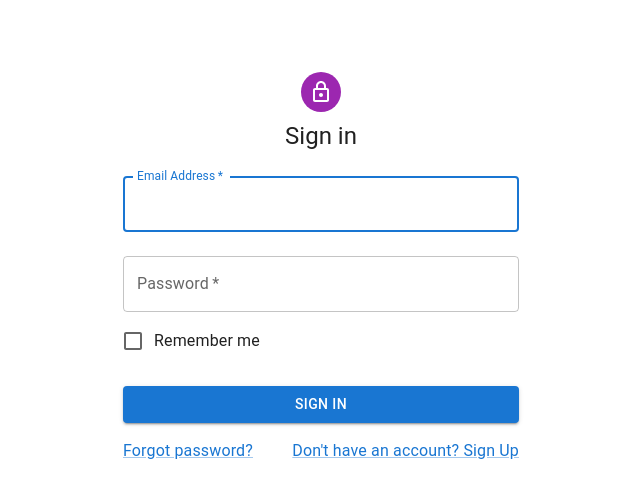
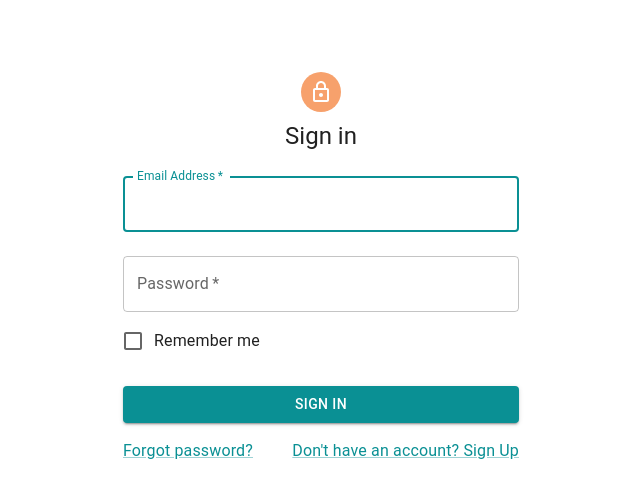
Before and after one commit to annecaselato/running-app-web, a React (Create React App) app: page /sign-in in a window 1280 px wide. Shown: the top 498 px of the page, without its empty margins (319-959 px from the left). Built offline with nearby package versions, Linux system fonts and the light colour scheme.

Commit message:
feat: customize MUI theme

```diff
--- a/src/App.tsx
+++ b/src/App.tsx
@@ -1,9 +1,13 @@
 import './App.css';
 import { AppRoutes } from './AppRoutes';
+import ThemeProvider from '@mui/material/styles/ThemeProvider';
+import { theme } from './theme';
 
 function App() {
   return (
-    <AppRoutes />
+    <ThemeProvider theme={theme}>
+      <AppRoutes />
+    </ThemeProvider>
   );
 }
 
--- /dev/null
+++ b/src/theme.ts
@@ -0,0 +1,13 @@
+import { createTheme } from '@mui/material/styles';
+
+export const theme = createTheme({
+  palette: {
+    mode: 'light',
+    primary: {
+      main: '#0a9094'
+    },
+    secondary: {
+      main: '#f7a16c'
+    }
+  }
+});
```
